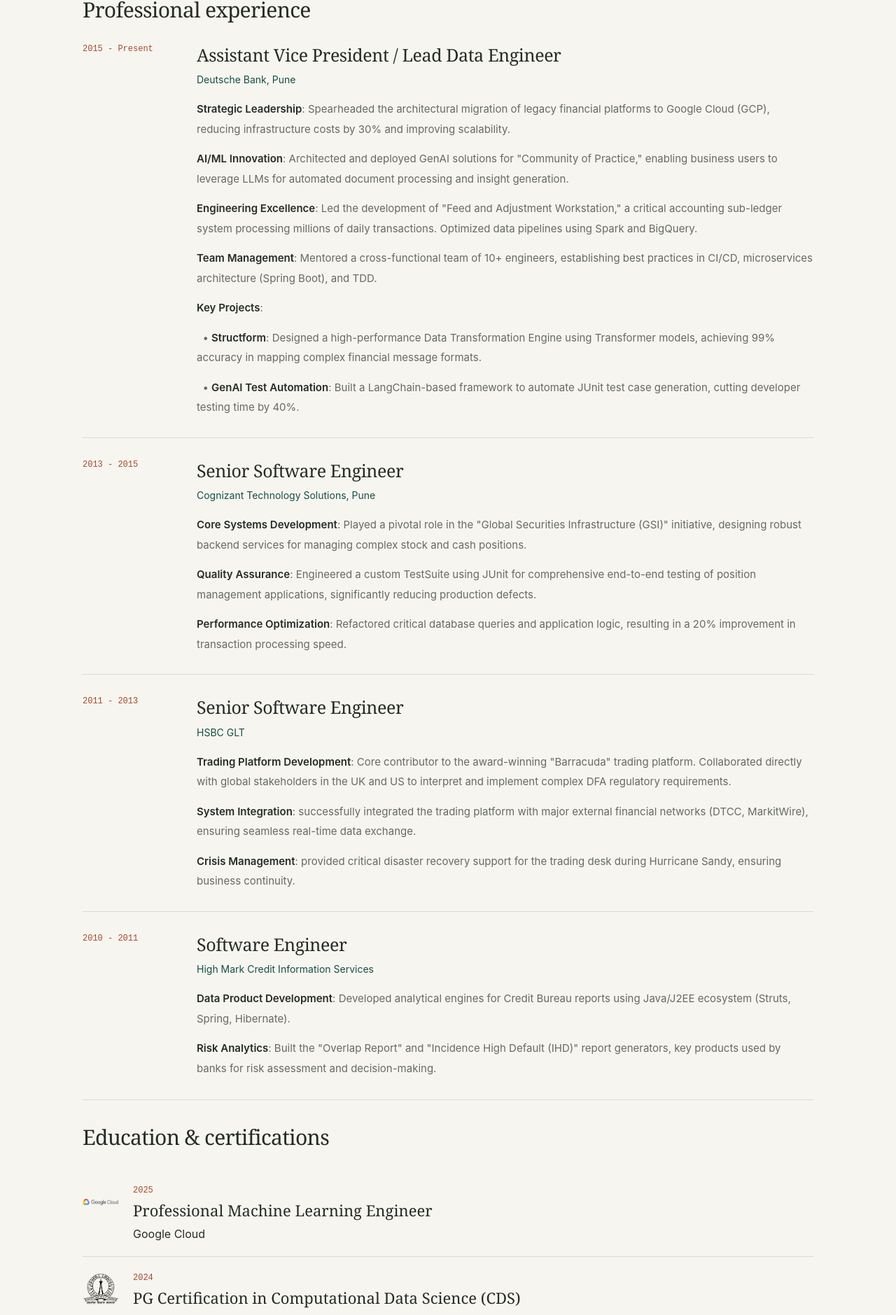
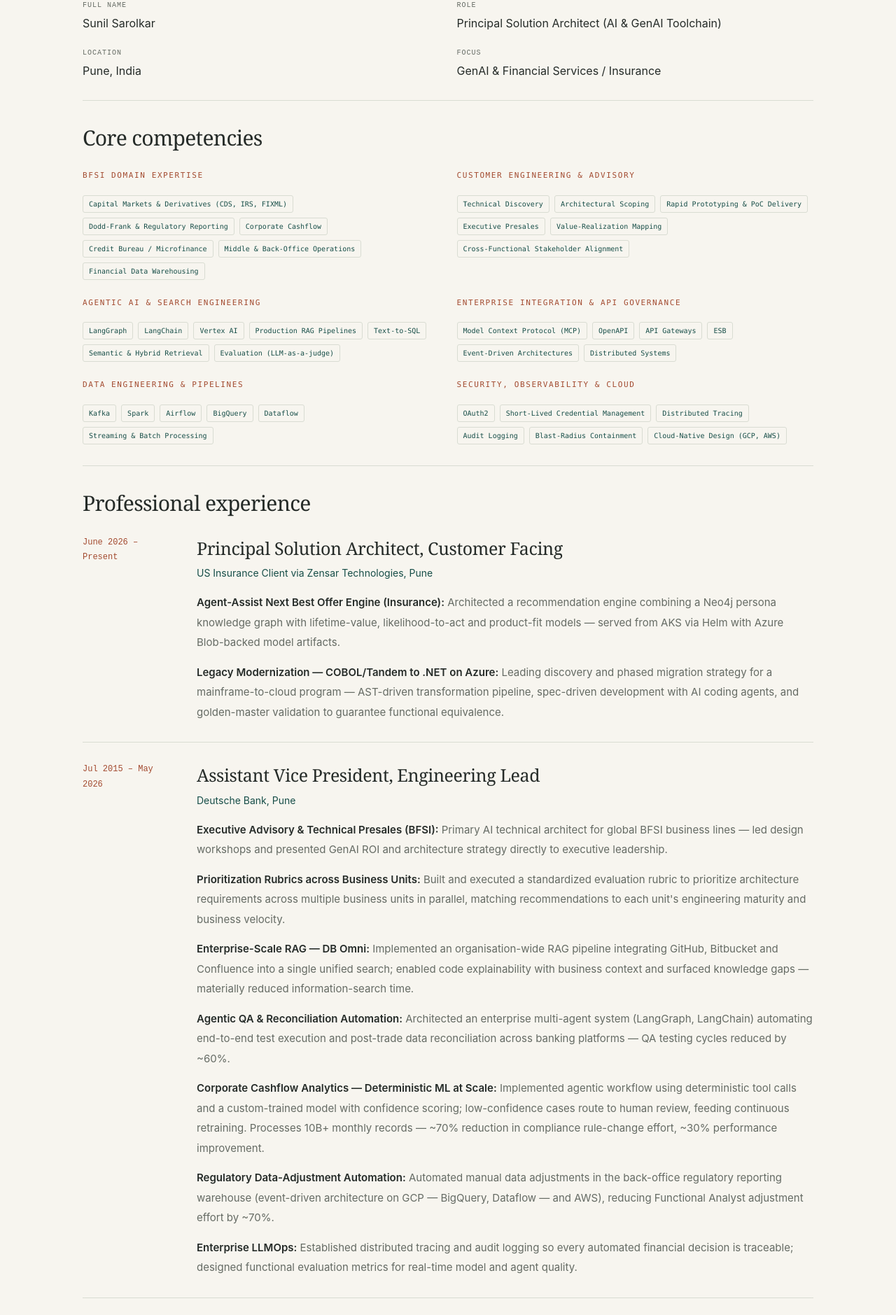
Before and after one commit to spsarolkar/sunilsarolkar.in, a Next.js app: page /cv in a window 1280 px wide. Shown: the part 725-2604 px from the top of the page at 70% size. Built offline with nearby package versions, Linux system fonts and the light colour scheme.

Commit message:
content: update CV from latest AI solutions architect resume

```diff
--- a/app/_data/cv.json
+++ b/app/_data/cv.json
@@ -1,165 +1,197 @@
 {
   "generalInformation": {
     "fullName": "Sunil Sarolkar",
-        "role": "Lead Data Engineer & AI/ML Architect",
+    "role": "Principal Solution Architect (AI & GenAI Toolchain)",
     "location": "Pune, India",
-        "languages": "English, Hindi, Marathi"
+    "focus": "GenAI & Financial Services / Insurance"
   },
-    "professionalExperience": [
+  "summary": "AI architecture leader with 16+ years designing and deploying enterprise-scale solutions for Financial Services. Deep BFSI domain expertise across capital markets, derivatives and regulatory reporting, paired with proven strength architecting GenAI and agentic systems (LangGraph, LangChain, Vertex AI) that bridge cutting-edge AI with legacy banking data. Trusted technical authority in customer-facing and executive-advisory roles, translating complex business requirements into secure, scalable, cloud-native architectures.",
+  "domainSummary": "16+ years in BFSI — Capital Markets & Derivatives (CDS/IRS, Dodd-Frank) · Regulatory Reporting · Corporate Cashflow · Credit Bureau / Microfinance · Middle & Back-Office Banking — at Deutsche Bank, Credit Suisse via Cognizant & HSBC.",
+  "coreCompetencies": [
     {
-            "title": "Assistant Vice President / Lead Data Engineer",
-            "institution": "Deutsche Bank, Pune",
-            "year": "2015 - Present",
-            "description": [
-                "**Strategic Leadership**: Spearheaded the architectural migration of legacy financial platforms to Google Cloud (GCP), reducing infrastructure costs by 30% and improving scalability.",
-                "**AI/ML Innovation**: Architected and deployed GenAI solutions for \"Community of Practice,\" enabling business users to leverage LLMs for automated document processing and insight generation.",
-                "**Engineering Excellence**: Led the development of \"Feed and Adjustment Workstation,\" a critical accounting sub-ledger system processing millions of daily transactions. Optimized data pipelines using Spark and BigQuery.",
-                "**Team Management**: Mentored a cross-functional team of 10+ engineers, establishing best practices in CI/CD, microservices architecture (Spring Boot), and TDD.",
-                "**Key Projects**:",
-                "&nbsp;&nbsp;• **Structform**: Designed a high-performance Data Transformation Engine using Transformer models, achieving 99% accuracy in mapping complex financial message formats.",
-                "&nbsp;&nbsp;• **GenAI Test Automation**: Built a LangChain-based framework to automate JUnit test case generation, cutting developer testing time by 40%."
+      "name": "BFSI Domain Expertise",
+      "items": [
+        "Capital Markets & Derivatives (CDS, IRS, FIXML)",
+        "Dodd-Frank & Regulatory Reporting",
+        "Corporate Cashflow",
+        "Credit Bureau / Microfinance",
+        "Middle & Back-Office Operations",
+        "Financial Data Warehousing"
       ]
     },
     {
-            "title": "Senior Software Engineer",
-            "institution": "Cognizant Technology Solutions, Pune",
-            "year": "2013 - 2015",
-            "description": [
-                "**Core Systems Development**: Played a pivotal role in the \"Global Securities Infrastructure (GSI)\" initiative, designing robust backend services for managing complex stock and cash positions.",
-                "**Quality Assurance**: Engineered a custom TestSuite using JUnit for comprehensive end-to-end testing of position management applications, significantly reducing production defects.",
-                "**Performance Optimization**: Refactored critical database queries and application logic, resulting in a 20% improvement in transaction processing speed."
+      "name": "Customer Engineering & Advisory",
+      "items": [
+        "Technical Discovery",
+        "Architectural Scoping",
+        "Rapid Prototyping & PoC Delivery",
+        "Executive Presales",
+        "Value-Realization Mapping",
+        "Cross-Functional Stakeholder Alignment"
       ]
     },
     {
-            "title": "Senior Software Engineer",
-            "institution": "HSBC GLT",
-            "year": "2011 - 2013",
+      "name": "Agentic AI & Search Engineering",
+      "items": [
+        "LangGraph",
+        "LangChain",
+        "Vertex AI",
+        "Production RAG Pipelines",
+        "Text-to-SQL",
+        "Semantic & Hybrid Retrieval",
+        "Evaluation (LLM-as-a-judge)"
+      ]
+    },
+    {
+      "name": "Enterprise Integration & API Governance",
+      "items": [
+        "Model Context Protocol (MCP)",
+        "OpenAPI",
+        "API Gateways",
+        "ESB",
+        "Event-Driven Architectures",
+        "Distributed Systems"
+      ]
+    },
+    {
+      "name": "Data Engineering & Pipelines",
+      "items": [
+        "Kafka",
+        "Spark",
+        "Airflow",
+        "BigQuery",
+        "Dataflow",
+        "Streaming & Batch Processing"
+      ]
+    },
+    {
+      "name": "Security, Observability & Cloud",
+      "items": [
+        "OAuth2",
+        "Short-Lived Credential Management",
+        "Distributed Tracing",
+        "Audit Logging",
+        "Blast-Radius Containment",
+        "Cloud-Native Design (GCP, AWS)"
+      ]
+    }
+  ],
+  "professionalExperience": [
+    {
+      "title": "Principal Solution Architect, Customer Facing",
+      "institution": "US Insurance Client via Zensar Technologies, Pune",
+      "year": "June 2026 – Present",
       "description": [
-                "**Trading Platform Development**: Core contributor to the award-winning \"Barracuda\" trading platform. Collaborated directly with global stakeholders in the UK and US to interpret and implement complex DFA regulatory requirements.",
-                "**System Integration**: successfully integrated the trading platform with major external financial networks (DTCC, MarkitWire), ensuring seamless real-time data exchange.",
-                "**Crisis Management**: provided critical disaster recovery support for the trading desk during Hurricane Sandy, ensuring business continuity."
+        "**Agent-Assist Next Best Offer Engine (Insurance):** Architected a recommendation engine combining a Neo4j persona knowledge graph with lifetime-value, likelihood-to-act and product-fit models — served from AKS via Helm with Azure Blob-backed model artifacts.",
+        "**Legacy Modernization — COBOL/Tandem to .NET on Azure:** Leading discovery and phased migration strategy for a mainframe-to-cloud program — AST-driven transformation pipeline, spec-driven development with AI coding agents, and golden-master validation to guarantee functional equivalence."
+      ]
+    },
+    {
+      "title": "Assistant Vice President, Engineering Lead",
+      "institution": "Deutsche Bank, Pune",
+      "year": "Jul 2015 – May 2026",
+      "description": [
+        "**Executive Advisory & Technical Presales (BFSI):** Primary AI technical architect for global BFSI business lines — led design workshops and presented GenAI ROI and architecture strategy directly to executive leadership.",
+        "**Prioritization Rubrics across Business Units:** Built and executed a standardized evaluation rubric to prioritize architecture requirements across multiple business units in parallel, matching recommendations to each unit's engineering maturity and business velocity.",
+        "**Enterprise-Scale RAG — DB Omni:** Implemented an organisation-wide RAG pipeline integrating GitHub, Bitbucket and Confluence into a single unified search; enabled code explainability with business context and surfaced knowledge gaps — materially reduced information-search time.",
+        "**Agentic QA & Reconciliation Automation:** Architected an enterprise multi-agent system (LangGraph, LangChain) automating end-to-end test execution and post-trade data reconciliation across banking platforms — QA testing cycles reduced by ~60%.",
+        "**Corporate Cashflow Analytics — Deterministic ML at Scale:** Implemented agentic workflow using deterministic tool calls and a custom-trained model with confidence scoring; low-confidence cases route to human review, feeding continuous retraining. Processes 10B+ monthly records — ~70% reduction in compliance rule-change effort, ~30% performance improvement.",
+        "**Regulatory Data-Adjustment Automation:** Automated manual data adjustments in the back-office regulatory reporting warehouse (event-driven architecture on GCP — BigQuery, Dataflow — and AWS), reducing Functional Analyst adjustment effort by ~70%.",
+        "**Enterprise LLMOps:** Established distributed tracing and audit logging so every automated financial decision is traceable; designed functional evaluation metrics for real-time model and agent quality."
       ]
     },
     {
       "title": "Software Engineer",
-            "institution": "High Mark Credit Information Services",
-            "year": "2010 - 2011",
+      "institution": "Credit Suisse via Cognizant Technology Solutions",
+      "year": "Dec 2013 – Jul 2015",
       "description": [
-                "**Data Product Development**: Developed analytical engines for Credit Bureau reports using Java/J2EE ecosystem (Struts, Spring, Hibernate).",
-                "**Risk Analytics**: Built the \"Overlap Report\" and \"Incidence High Default (IHD)\" report generators, key products used by banks for risk assessment and decision-making."
+        "**Back-Office Position Management (Capital Markets):** Built core backend for an enterprise transactional Data Warehouse managing real-time account-position changes across global securities infrastructures; used ESB to handle high-frequency capital-markets data."
+      ]
+    },
+    {
+      "title": "Software Engineer",
+      "institution": "HSBC Software Development India",
+      "year": "Aug 2011 – Dec 2013",
+      "description": [
+        "**Dodd-Frank Compliance & Derivatives Processing:** Engineered middle-office integration platforms handling FIXML APIs for DTCC and MarkitWire to process Credit Default Swaps (CDS) and Interest Rate Swaps (IRS) trade data for Dodd-Frank regulatory reporting.",
+        "**Trading Platform Integrations:** Built secure, low-latency \"Smart Client Frameworks\" to route real-time transaction data from Bloomberg front-office terminals downstream into Global Calypso back-office systems for post-trade clearing and settlement."
+      ]
+    },
+    {
+      "title": "Software Engineer",
+      "institution": "High Mark Credit Information Services (now CRIF High Mark)",
+      "year": "Mar 2010 – Aug 2011",
+      "description": [
+        "**Credit Bureau Bulk Ingestion (Consumer Credit / Fintech):** Designed high-volume, secure ETL pipelines ingesting bulk financial data from Micro-Finance Institutions; automated cleansing and transformation into regulator-mandated formats for credit-bureau reporting."
+      ]
+    }
+  ],
+  "keyProjects": [
+    {
+      "title": "Trade Data Insights Pipeline",
+      "context": "Corporate Cashflow, Deutsche Bank (enterprise multi-agent workflow)",
+      "description": [
+        "Led technical discovery and scoping to ingest and process unstructured corporate cashflow telemetry; translated vague business requests into a concrete multi-agent architecture (LangChain) reasoning over complex financial data. ~70% reduction in compliance rule-change effort, ~30% performance improvement.",
+        "Applied Model Context Protocol (MCP) principles for safe agent-to-database interaction, with evaluation guardrails ensuring deterministic outputs for compliance review."
+      ]
+    },
+    {
+      "title": "Structformer — Regulatory Data Text-to-SQL Engine",
+      "context": "Deutsche Bank regulatory reporting",
+      "link": "https://github.com/spsarolkar/StructFormer",
+      "linkLabel": "Source on GitHub",
+      "description": [
+        "Designed a custom Transformer engine (SentencePiece tokenizer) automating data adjustments for financial regulatory reports. ~70% time saved in data adjustment.",
+        "Built automated Text-to-SQL workflows letting non-technical compliance stakeholders query complex data lakes securely; validated against deterministic financial-accuracy metrics (99%)."
+      ]
+    },
+    {
+      "title": "AI-Driven Indian Sign Language Translation",
+      "context": "IISc Capstone",
+      "link": "https://huggingface.co/spaces/sunilsarolkar/ISL-SignLanguageTranslation",
+      "linkLabel": "Capstone demo on Hugging Face",
+      "description": [
+        "Real-time, low-latency multimodal ML pipeline for continuous streaming under strict edge constraints; custom temporal recognition (OpenPose + Transformer/LSTM) delivering high-speed inference without heavy cloud compute."
       ]
     }
   ],
   "education": [
     {
+      "title": "PG Certification, Computational Data Science",
+      "institution": "IISc Bangalore",
+      "year": "2024",
+      "logo": "/assets/img/iisc_logo.png",
+      "description": [
+        "Grade A+ (94%; 100% in Scalable Computing & 90% in ML). Top Talent Pass (TTPS) Eligible."
+      ]
+    },
+    {
       "title": "Professional Machine Learning Engineer",
       "institution": "Google Cloud",
       "year": "2025",
-            "logo": "/assets/img/gcp_logo.png"
-        },
-        {
-            "title": "PG Certification in Computational Data Science (CDS)",
-            "institution": "Indian Institute of Science, Bangalore",
-            "year": "2024",
-            "logo": "/assets/img/iisc_logo.png",
-            "description": [
-                "Specialized in **Scalable Computing for AI/ML**, **Neural Networks**, and **Data Engineering**. Capstone project focused on maximizing parallel processing efficiency."
-            ]
-        },
-        {
-            "title": "Professional Data Engineer",
-            "institution": "Google Cloud",
-            "year": "2024",
       "logo": "/assets/img/gcp_logo.png",
-            "description": [
-                "Demonstrated proficiency in designing and building data processing systems and operationalizing machine learning models on Google Cloud."
-            ]
+      "description": []
     },
     {
       "title": "Associate Cloud Engineer",
       "institution": "Google Cloud",
       "year": "2023",
-            "logo": "/assets/img/gcp_logo.png"
+      "logo": "/assets/img/gcp_logo.png",
+      "description": []
     },
     {
-            "title": "Diploma in Advanced Computing (DAC)",
-            "institution": "ACTS, Pune",
+      "title": "Diploma in Advanced Computing",
+      "institution": "C-DAC / ACTS, Pune",
       "year": "2007",
       "logo": "/assets/img/C-DAC_LogoTransp.png",
-            "description": [
-                "Intensive training in System Programming, Enterprise Java, and Database Technologies."
-            ]
+      "description": []
     },
     {
-            "title": "Bachelor of Engineering, Electronics",
-            "institution": "Pune University / VIT, Pune",
+      "title": "B.E. Electronics",
+      "institution": "Pune University, VIT College",
       "year": "2006",
-            "logo": "/assets/img/sppu_logo.png"
+      "logo": "/assets/img/sppu_logo.png",
+      "description": []
     }
-    ],
-    "internalRecognition": [
-        {
-            "name": "Generative AI Developer",
-            "issuer": "Deutsche Bank",
-            "image": "/assets/badges/db_ai_badge_blue_distinction.png"
-        },
-        {
-            "name": "Cloud Engineer",
-            "issuer": "Deutsche Bank",
-            "image": "/assets/badges/db_cloud_engineer_distinction.png"
-        },
-        {
-            "name": "Cloud Data Engineer",
-            "issuer": "Deutsche Bank",
-            "image": "/assets/badges/gcp_cloud_data_eng_distinction.png"
-        },
-        {
-            "name": "Machine Learning Engineer",
-            "issuer": "Deutsche Bank",
-            "image": "/assets/badges/db_ml_engineer.png"
-        }
-    ],
-    "certifications": [],
-    "openSourceProjects": [
-        {
-            "title": "<a href=\"https://github.com/spsarolkar/structform\">Structform</a>",
-            "year": "2024",
-            "description": "**Creator**. An open-source, Transformer-based engine for structured data transformation. Demonstrates the application of Deep Learning to solve traditional ETL challenges with 99% accuracy."
-        },
-        {
-            "title": "<a href=\"#\">Indian Sign Language Translator</a>",
-            "year": "2024",
-            "description": "**Lead Developer**. A computer vision solution combining Pose Estimation and Transformers to translate sign language in real-time. Hosted on Hugging Face."
-        }
-    ],
-    "honorsAndAwards": [
-        {
-            "year": "2022",
-            "items": [
-                "**Deutsche Bank Excellence Award**: Recognized for outstanding contribution to Cloud Migration initiatives."
-            ]
-        },
-        {
-            "year": "2018",
-            "items": [
-                "**Deutsche Bank Excellence Award**: Awarded for delivery excellence in the Accounting Subledger project."
-            ]
-        },
-        {
-            "year": "2012",
-            "items": [
-                "**GBM, AMG & GBP Awards (HSBC)**: For exceptional delivery and crisis support."
-            ]
-        },
-        {
-            "year": "2003",
-            "items": [
-                "**National Scholarship**: Awarded for academic excellence in 10th standard."
   ]
 }
-    ],
-    "interests": [
-        "<u>Professional:</u> **GenAI & LLMs**, **Distributed Systems Architecture**, **Astrophysics**, **Quantum Computing**.",
-        "<u>Personal:</u> Trekking (Himalayas), Chess Strategy, Yoga & Mindfulness."
-    ]
-}
--- a/app/cv/page.tsx
+++ b/app/cv/page.tsx
@@ -2,59 +2,89 @@ import type { Metadata } from "next";
 import Header from "../header";
 import FormattedText from "../components/FormattedText";
 import cv from "../_data/cv.json";
-import skills from "../_data/skills.json";
-export const metadata: Metadata = { title: "Curriculum vitae", description: "Professional experience, education and interests of Sunil Sarolkar." };
+
+export const metadata: Metadata = {
+  title: "Curriculum vitae — AI & Finance",
+  description: "Sunil Sarolkar — Principal Solution Architect (AI & GenAI Toolchain), with 16+ years in BFSI, enterprise AI and cloud-native architecture.",
+};
+
+const informationLabels: Record<string, string> = {
+  fullName: "Full name", role: "Role", location: "Location", focus: "Focus",
+};
+
 export default function CvPage() {
-    return (<article className="wrap lab-page">
-      <Header eyebrow="The professional side" title="Experience & learning." subtitle="My background in data engineering, software, and machine learning. For my professional profile and writing, visit GitHub Pages."/>
-      <a className="lab-button secondary" href="https://spsarolkar.github.io/" target="_blank" rel="noopener noreferrer">Professional profile ↗</a>
+  return (
+    <article className="wrap lab-page">
+      <Header
+        eyebrow="AI & Finance"
+        title="Experience & learning."
+        subtitle={`${cv.generalInformation.role} · ${cv.generalInformation.focus}`}
+      />
+      <div className="lab-actions">
+        <a className="lab-button secondary" href="https://spsarolkar.github.io/" target="_blank" rel="noopener noreferrer">Professional profile ↗</a>
+        <a className="lab-link" href="https://www.linkedin.com/in/sunil-sarolkar-451b2023/" target="_blank" rel="noopener noreferrer">LinkedIn ↗</a>
+        <a className="lab-link" href="https://github.com/spsarolkar" target="_blank" rel="noopener noreferrer">GitHub ↗</a>
+      </div>
 
       <section className="content-section">
         <h2>A quick introduction</h2>
+        <div className="prose-copy mb-7"><p>{cv.summary}</p><p>{cv.domainSummary}</p></div>
         <dl className="cv-summary">
-          {Object.entries(cv.generalInformation).map(([key, value]) => (<div key={key}><dt>{({ fullName: "Full name", role: "Role", location: "Location", languages: "Languages" } as Record<string, string>)[key]}</dt><dd>{value}</dd></div>))}
+          {Object.entries(cv.generalInformation).map(([key, value]) => (
+            <div key={key}><dt>{informationLabels[key]}</dt><dd>{value}</dd></div>
+          ))}
         </dl>
       </section>
 
       <section className="content-section">
+        <h2>Core competencies</h2>
+        <div className="cv-summary">
+          {cv.coreCompetencies.map((category) => (
+            <div key={category.name}>
+              <h3 className="eyebrow rust">{category.name}</h3>
+              <div className="lab-tags">{category.items.map((skill) => <span className="lab-tag" key={skill}>{skill}</span>)}</div>
+            </div>
+          ))}
+        </div>
+      </section>
+
+      <section className="content-section">
         <h2>Professional experience</h2>
-        {cv.professionalExperience.map((job) => (<div className="cv-row" key={`${job.institution}-${job.year}`}>
+        {cv.professionalExperience.map((job) => (
+          <div className="cv-row" key={`${job.institution}-${job.year}`}>
             <p className="cv-year">{job.year}</p>
-            <div><h3>{job.title}</h3><p className="institution">{job.institution}</p><div className="prose-copy">{job.description.map((text, i) => <p key={i}><FormattedText text={text}/></p>)}</div></div>
-          </div>))}
+            <div>
+              <h3>{job.title}</h3><p className="institution">{job.institution}</p>
+              <div className="prose-copy">{job.description.map((text, i) => <p key={i}><FormattedText text={text} /></p>)}</div>
+            </div>
+          </div>
+        ))}
+      </section>
+
+      <section className="content-section">
+        <h2>Selected projects</h2>
+        {cv.keyProjects.map((project) => (
+          <div className="mb-8 last:mb-0" key={project.title}>
+            <h3 className="text-2xl mb-2">{project.title}</h3>
+            <p className="muted text-sm mb-4">{project.context}</p>
+            <div className="prose-copy">{project.description.map((text, i) => <p key={i}>{text}</p>)}</div>
+            {"link" in project && <a className="lab-link mt-2" href={project.link} target="_blank" rel="noopener noreferrer">{project.linkLabel} ↗</a>}
+          </div>
+        ))}
       </section>
 
       <section className="content-section">
         <h2>Education & certifications</h2>
-        {cv.education.map((item) => (<div className="education-item" key={`${item.title}-${item.year}`}>
-            {item.logo && <img src={item.logo} alt="" width={52} height={52} loading="lazy"/>}
-            <div><p className="cv-year">{item.year}</p><h3>{item.title}</h3><p className="muted">{item.institution}</p>{item.description && <div className="prose-copy mt-3">{item.description.map((text, i) => <p key={i}><FormattedText text={text}/></p>)}</div>}</div>
-          </div>))}
+        {cv.education.map((item) => (
+          <div className="education-item" key={`${item.title}-${item.year}`}>
+            {item.logo && <img src={item.logo} alt="" width={52} height={52} loading="lazy" />}
+            <div>
+              <p className="cv-year">{item.year}</p><h3>{item.title}</h3><p className="muted">{item.institution}</p>
+              {item.description.length > 0 && <div className="prose-copy mt-3">{item.description.map((text, i) => <p key={i}>{text}</p>)}</div>}
+            </div>
+          </div>
+        ))}
       </section>
-
-      <section className="content-section">
-        <h2>Open-source projects</h2>
-        {cv.openSourceProjects.map((project, i) => (<div className="cv-row" key={i}>
-            <p className="cv-year">{project.year}</p>
-            <div className="prose-copy"><h3><FormattedText text={project.title}/></h3><p><FormattedText text={project.description}/></p></div>
-          </div>))}
-      </section>
-
-      <section className="content-section">
-        <h2>Skills & tools</h2>
-        <div className="cv-summary">
-          {skills.map((category) => <div key={category.name}><p className="eyebrow rust">{category.name}</p><div className="lab-tags">{category.items.map((skill) => <span className="lab-tag" key={skill.name}>{skill.name}</span>)}</div></div>)}
-        </div>
-      </section>
-
-      <section className="content-section">
-        <h2>Recognition</h2>
-        <div className="recognition-grid">
-          {cv.internalRecognition.map((badge) => <div key={badge.name}><img src={badge.image} alt="" width={72} height={72} loading="lazy"/><p>{badge.name}</p><p className="muted">{badge.issuer}</p></div>)}
-        </div>
-        {cv.honorsAndAwards.map((group) => (<div className="cv-row" key={group.year}><p className="cv-year">{group.year}</p><div className="prose-copy">{group.items.map((text, i) => <p key={i}><FormattedText text={text}/></p>)}</div></div>))}
-      </section>
-
-      <section className="content-section"><h2>Interests</h2><div className="prose-copy">{cv.interests.map((text, i) => <p key={i}><FormattedText text={text}/></p>)}</div></section>
-    </article>);
+    </article>
+  );
 }
```
Also changed, not shown: 1 other file (tests, documents, lock files or other folders). Lines whose indentation alone changed are shown as unchanged.
